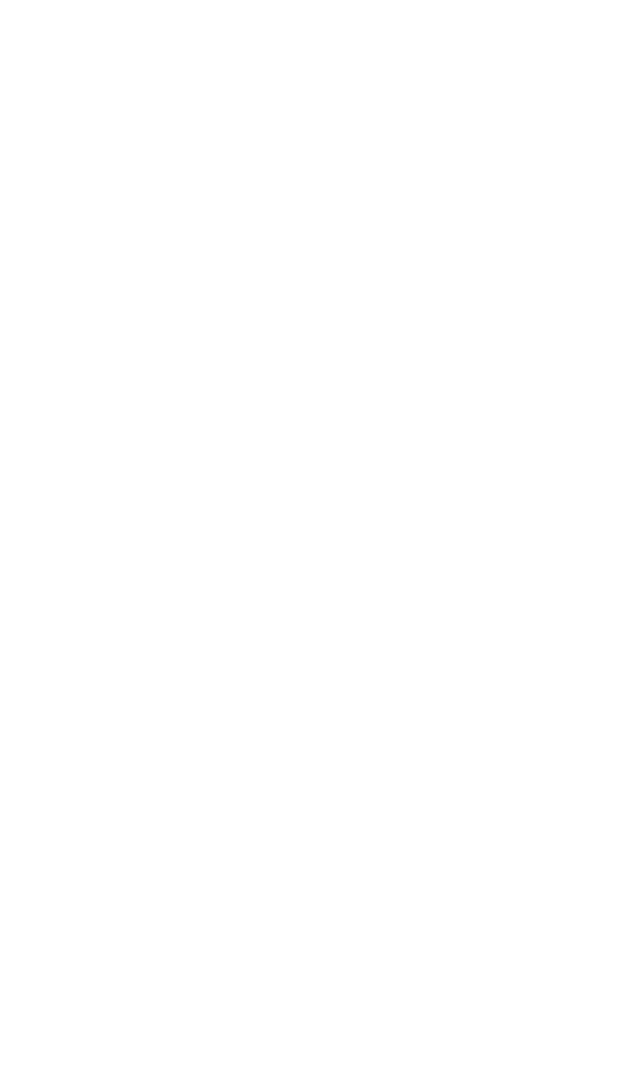
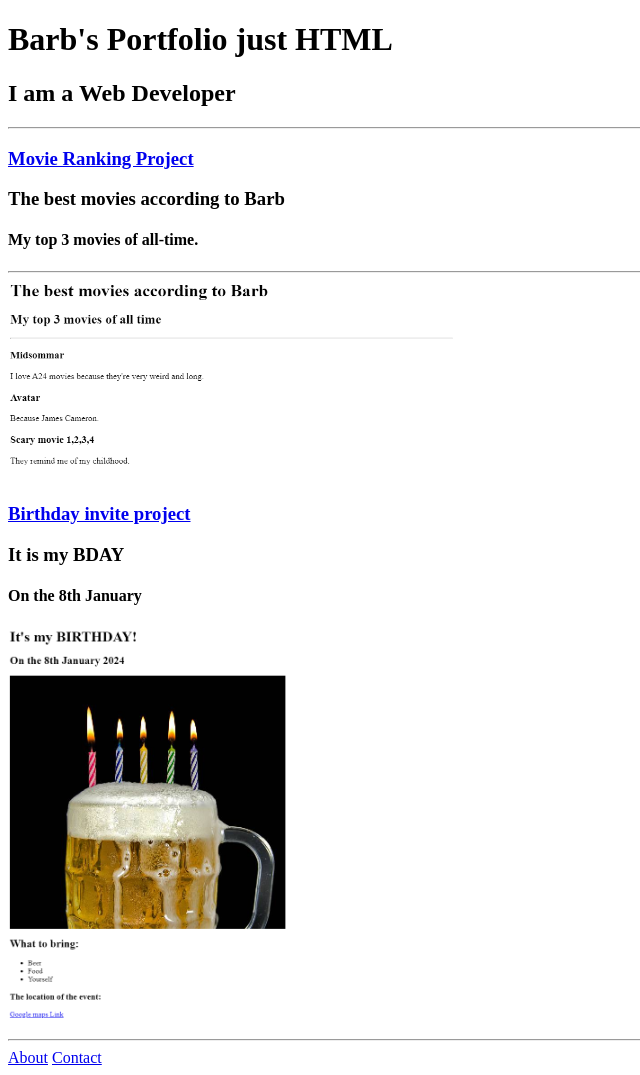
Before and after one commit to bisernica/html-portfolio, a plain HTML site: page index.html in a window 1280 px wide. Shown: the whole page, without its empty margins (0-640 px from the left). Before the commit the page ends 800 px from the top, so only its background shows below. Drawn offline with Linux system fonts and the light colour scheme.

Commit message:
Add files via upload

```diff
--- a/index.html
+++ b/index.html
@@ -1,15 +1,31 @@
-<!-- TODO 1: Create the HTML Boilerplate -->
+<!DOCTYPE html>
+<html lang="en">
 
-<!-- TODO 2: Add Your previous projects' HTML into the public folder -->
+<head>
+    <meta cahrset="UTF-8">
+    <title>Barb's Portfolio</title>
+</head>
 
-<!-- TODO 3: Take screenshots of your project previews and add the images to the images folder -->
+<body>
+<h1>Barb's Portfolio just HTML</h1>
+ <h2>I am a Web Developer</h2>
+ <hr />
+  <h3><a href="./public/movies.html">Movie Ranking Project</a></h3>
+  <h3>The best movies according to Barb</h3>
+   <h4>My top 3 movies of all-time.</h4>
+ <hr />
+<img src="./assets/images/moviesrank.png" alt="Movies rank" height="200">
 
-<!-- TODO 4: Add titles/subtitles etc. -->
+  <h3><a href="./public/bday.html">Birthday invite project</a></h3>
+  <h3>It is my BDAY</h3>
+   <h4>On the 8th January</h4>
+<img src="./assets/images/bdayinvite.png" height="400" atl="Bday invite">
+<hr />
 
-<!-- TODO 5: Add a link to the project pages -->
+<a href="./public/about.html">About</a>
+<a href="./public/contact.html">Contact</a>
+</body>
 
-<!-- TODO 6: Add images to show the project previews
-HINT for TODO 6: You can use the height attribute set to 200 to make the image smaller:
-https://developer.mozilla.org/en-US/docs/Web/HTML/Element/img#attr-height -->
+</html>
 
-<!-- TODO 7: Add the Contact Me and About Me page links -->
+</html>
```
